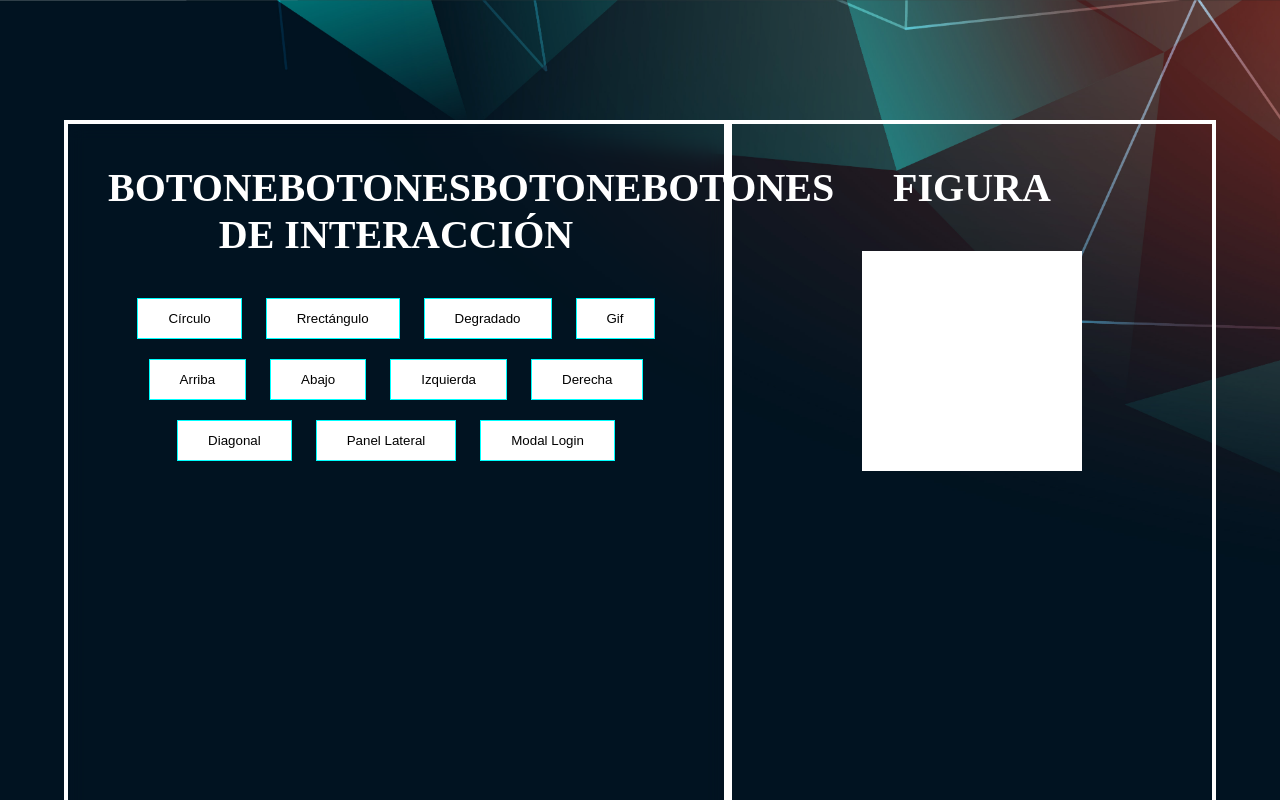
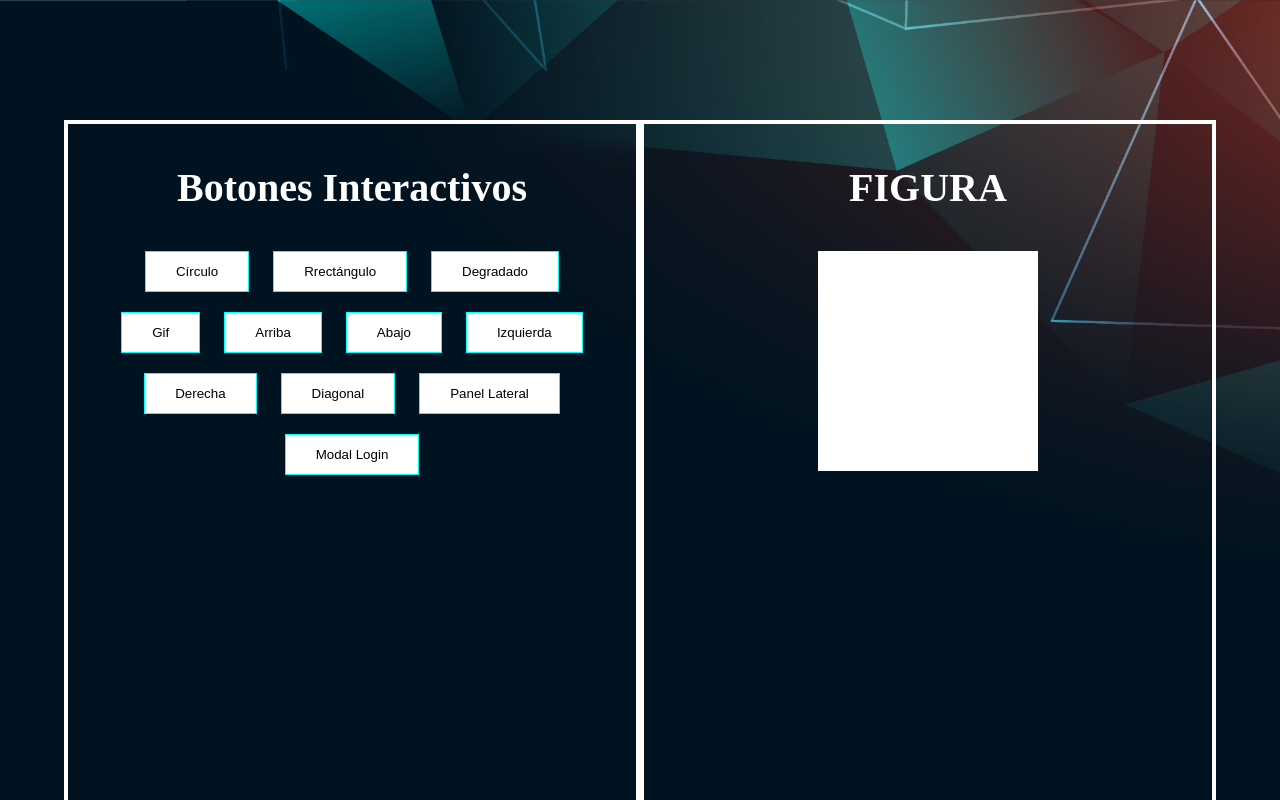
Before and after one commit to Duveimar/figuras-js, a plain HTML site: page index.html in a window 1280 px wide. Shown: the top 800 px of the page. Drawn offline with Linux system fonts and the light colour scheme.

Commit message:
algo susuede con el grabado y actualizado

```diff
--- a/index.html
+++ b/index.html
@@ -11,7 +11,7 @@
 <body>
     <section>
         <div class="cont-botones">
-            <h2>BOTONEBOTONESBOTONEBOTONES DE INTERACCIÓN</h2>
+            <h2>Botones Interactivos</h2>
             <button onclick="circulo()">Círculo</button>
             <button onclick="rectangulo()">Rrectángulo</button>
             <button onclick="degradado()">Degradado</button>
```
